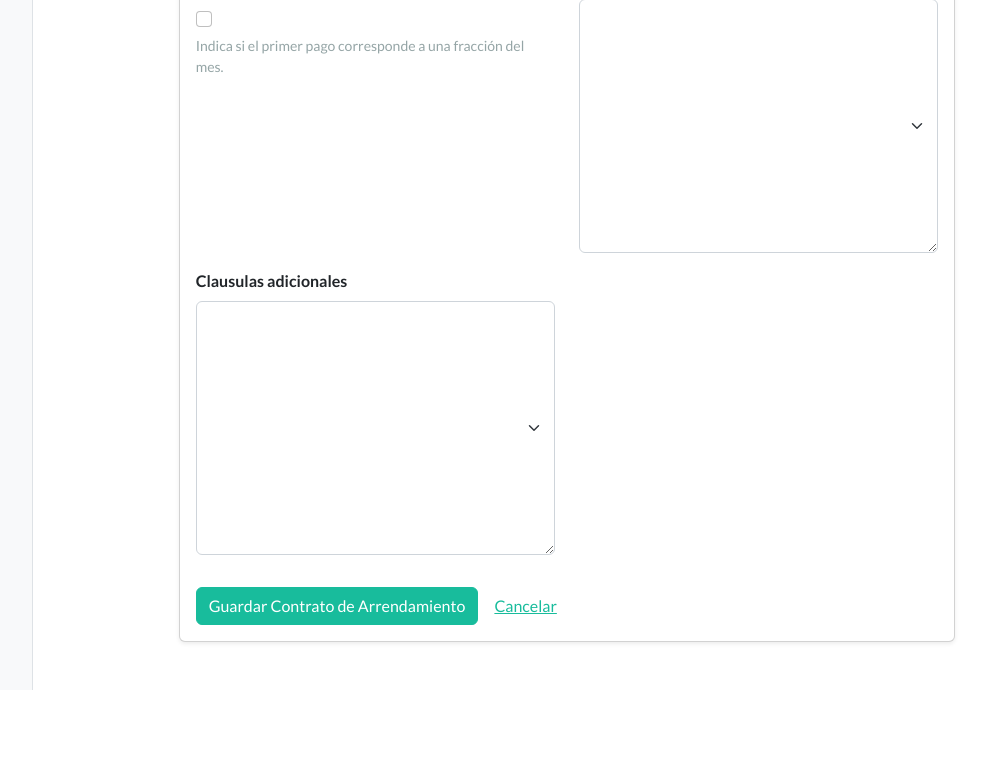
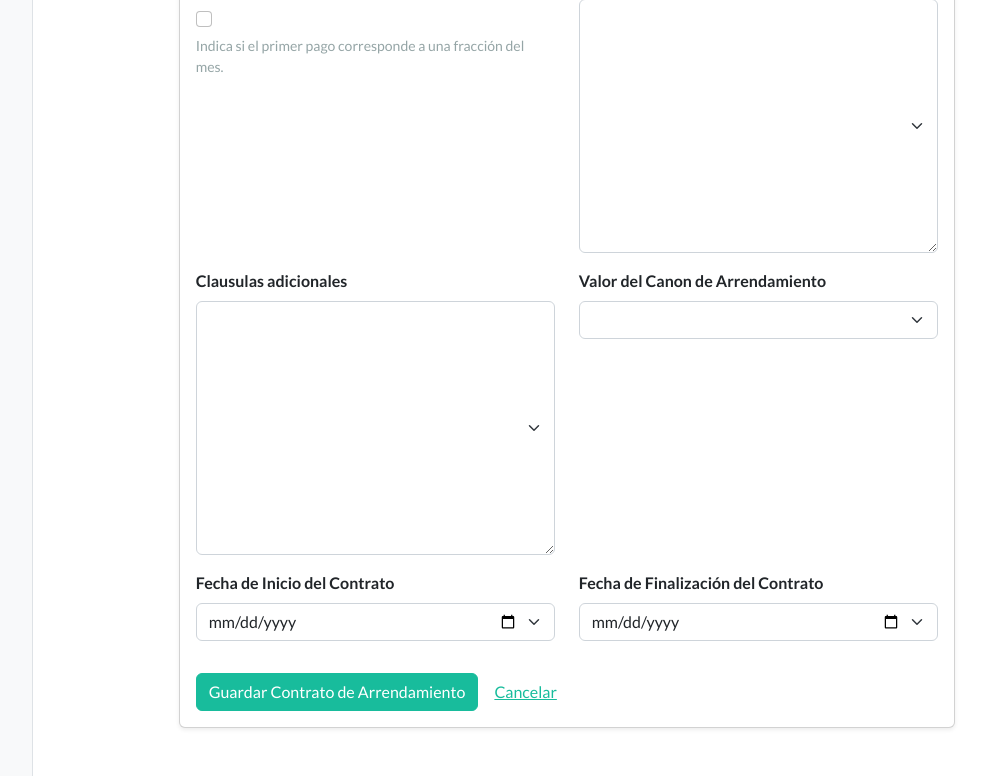
Before and after one commit to hernanagudelodev/saas-inmobiliario, a Django app: page /arriendos/contratos/arrendamiento/crear/1/ in a window 1280 px wide. Shown: the part 683-1459 px from the top of the page, without its empty margins (180-1166 px from the left). Before the commit the page ends 1373 px from the top, so only its background shows below. Run offline with Django 5.2, Linux system fonts and the light colour scheme; a user stored in the database is signed in; tables that the repository leaves empty hold one stand-in row (values such as "Sample post"); some libraries are stand-ins or nearby versions.

Commit message:
actualizacion al 20250907

```diff
--- a/core_inmobiliario/templates/core_inmobiliario/propiedades/detalle_propiedad_completo.html
+++ b/core_inmobiliario/templates/core_inmobiliario/propiedades/detalle_propiedad_completo.html
@@ -112,6 +112,11 @@
             </ul>
 
             {% if contrato_mandato.estado == 'BORRADOR' %}
+              <div class="mt-3">
+                <a href="{% url 'gestion_arriendos:eliminar_proceso_borrador' propiedad.id %}" class="btn btn-sm btn-outline-danger">
+                    <i class="bi bi-trash"></i> Eliminar Proceso en Borrador
+                </a>
+              </div>
               <button class="btn btn-sm btn-success disabled">Enviar a Firmas (Próximamente)</button>
             {% elif contrato_mandato.estado == 'EN_FIRMAS' %}
               {% endif %}
--- a/gestion_arriendos/forms.py
+++ b/gestion_arriendos/forms.py
@@ -89,6 +89,24 @@
         widget=forms.Select(attrs={'class': 'form-select'})
     )
 
+    # --- CAMPOS ADICIONALES PARA EL CONTRATO DE ARRENDAMIENTO, VIENEN DEL MODELO VIGENCIA.
+    # --- PERMITEN CREAR LA PRIMERA VIGENCIA DEL CONTRATO DE ARRENDAMIENTO EN UN SOLO FORM ---
+
+    valor_canon = forms.DecimalField(
+        label="Valor del Canon de Arrendamiento",
+        max_digits=12,
+        decimal_places=2,
+        widget=forms.NumberInput(attrs={'class': 'form-control'})
+    )
+    fecha_inicio = forms.DateField(
+        label="Fecha de Inicio del Contrato",
+        widget=forms.DateInput(attrs={'type': 'date', 'class': 'form-control'})
+    )
+    fecha_fin = forms.DateField(
+        label="Fecha de Finalización del Contrato",
+        widget=forms.DateInput(attrs={'type': 'date', 'class': 'form-control'})
+    )
+
     class Meta:
         model = ContratoArrendamiento
         # Añadimos 'codeudores' a la lista de campos
@@ -131,7 +149,7 @@
             ).values_list('cliente_id', flat=True)
             self.fields['arrendatario'].queryset = Cliente.objects.filter(pk__in=arrendatarios_pks)
 
-            # --- NUEVA LÓGICA PARA FILTRAR CODEUDORES ---
+            # --- LÓGICA PARA FILTRAR CODEUDORES ---
             codeudores_pks = PropiedadCliente.objects.filter(
                 propiedad=propiedad, relacion='CO' # 'CO' es el código para 'Codeudor'
             ).values_list('cliente_id', flat=True)
--- a/gestion_arriendos/templates/gestion_arriendos/crear_contrato_arrendamiento.html
+++ b/gestion_arriendos/templates/gestion_arriendos/crear_contrato_arrendamiento.html
@@ -1,13 +1,17 @@
 {% extends "base.html" %}
 {% load widget_tweaks %}
 
-{% block title %}Nuevo Contrato de Arrendamiento{% endblock %}
+{% block title %}
+  {% if modo_edicion %}Editar{% else %}Nuevo{% endif %} Contrato de Arrendamiento
+{% endblock %}
 
 {% block content %}
 <div class="container" style="max-width: 800px;">
   <div class="card shadow-sm mt-4">
     <div class="card-header bg-primary text-white">
-      <h4 class="mb-0"><i class="bi bi-file-earmark-plus"></i> Nuevo Contrato de Arrendamiento</h4>
+      <h4 class="mb-0"><i class="bi bi-file-earmark-plus"></i>
+        {% if modo_edicion %}Editar{% else %}Nuevo{% endif %} Contrato de Arrendamiento
+      </h4>
       <p class="mb-0 small">Para la propiedad: {{ propiedad.direccion }}</p>
     </div>
     <div class="card-body">
@@ -38,7 +42,7 @@
         </div>
 
         <button type="submit" class="btn btn-success mt-3">
-          Guardar Contrato de Arrendamiento
+          {% if modo_edicion %}Guardar Cambios{% else %}Guardar Contrato de Arrendamiento{% endif %}
         </button>
         <a href="{% url 'core_inmobiliario:detalle_propiedad' propiedad.id %}" class="btn btn-link mt-3">Cancelar</a>
       </form>
--- a/gestion_arriendos/urls.py
+++ b/gestion_arriendos/urls.py
@@ -13,10 +13,13 @@
     path('contratos/mandato/<int:contrato_id>/finalizar/', views.finalizar_contrato_mandato, name='finalizar_contrato_mandato'),
     path('contratos/mandato/<int:contrato_id>/descargar-borrador/', views.descargar_borrador_contrato_mandato, name='descargar_borrador_contrato_mandato'),
     path('contratos/mandato/<int:pk>/editar/', views.editar_contrato_mandato, name='editar_contrato_mandato'),
+    path('contratos/mandato/<int:pk>/eliminar/', views.eliminar_contrato_mandato, name='eliminar_contrato_mandato'),
 
     path('contratos/arrendamiento/crear/<int:mandato_id>/', views.crear_contrato_arrendamiento, name='crear_contrato_arrendamiento'),
     path('contratos/arrendamiento/<int:pk>/', views.DetalleContratoArrendamiento.as_view(), name='detalle_contrato_arrendamiento'),
     path('contratos/arrendamiento/<int:contrato_id>/descargar-borrador/', views.descargar_borrador_contrato_arrendamiento, name='descargar_borrador_contrato_arrendamiento'),
+    path('contratos/arrendamiento/<int:pk>/editar/', views.editar_contrato_arrendamiento, name='editar_contrato_arrendamiento'),
+    path('ciclo/<int:propiedad_id>/eliminar-borrador/', views.eliminar_proceso_borrador, name='eliminar_proceso_borrador'),
 
     path('plantillas/', views.ListaPlantillas.as_view(), name='lista_plantillas'),
     path('plantillas/crear/', views.CrearPlantilla.as_view(), name='crear_plantilla'),
--- a/gestion_arriendos/views.py
+++ b/gestion_arriendos/views.py
@@ -5,7 +5,7 @@
 from django.contrib.auth.mixins import LoginRequiredMixin
 from core_inmobiliario.models import Propiedad
 from inventarioapp.models import FormularioCaptacion
-from .models import ContratoMandato, PlantillaContrato, ContratoArrendamiento
+from .models import ContratoMandato, PlantillaContrato, ContratoArrendamiento, VigenciaContrato
 from usuarios.mixins import TenantRequiredMixin
 from .forms import ContratoMandatoForm, PlantillaContratoForm,ContratoArrendamientoForm
 from django.contrib import messages
@@ -212,9 +212,68 @@
     # Reutilizamos la plantilla de creación
     return render(request, 'gestion_arriendos/crear_contrato_mandato.html', context)
 
-'''----------------------------------------------------
-    Vistas para Contrato de Arrendamiento
-------------------------------------------------------'''
+# --- VISTA DE ELIMINACIÓN PARA CONTRATO DE MANDATO ---
+
+@login_required
+def eliminar_contrato_mandato(request, pk):
+    """
+    Muestra una confirmación y elimina un Contrato de Mandato en estado Borrador.
+    """
+    mandato = get_object_or_404(ContratoMandato, pk=pk, inmobiliaria=request.user.profile.inmobiliaria)
+    propiedad_id = mandato.propiedad.id
+
+    # Validación: Solo se puede eliminar si está en estado Borrador
+    if mandato.estado != 'BORRADOR':
+        messages.error(request, "Este contrato no se puede eliminar porque ya no es un borrador.")
+        return redirect('gestion_arriendos:detalle_contrato_mandato', pk=mandato.pk)
+
+    if request.method == 'POST':
+        mandato.delete()
+        messages.success(request, "El borrador del contrato ha sido eliminado exitosamente.")
+        # Redirigimos al panel de control de la propiedad
+        return redirect('core_inmobiliario:detalle_propiedad', id=propiedad_id)
+
+    context = {
+        'contrato': mandato
+    }
+    return render(request, 'gestion_arriendos/confirmar_eliminar_contrato.html', context)
+
+#--- Vista para eliminar todo el proceso en borrador (mandato + arrendamiento) ---
+
+@login_required
+def eliminar_proceso_borrador(request, propiedad_id):
+    """
+    Muestra una confirmación y elimina todos los contratos en estado 'Borrador'
+    asociados a una propiedad.
+    """
+    propiedad = get_object_or_404(Propiedad, id=propiedad_id, inmobiliaria=request.user.profile.inmobiliaria)
+
+    # Buscamos los contratos en borrador para mostrarlos en la confirmación
+    mandato_borrador = ContratoMandato.objects.filter(propiedad=propiedad, estado='BORRADOR').first()
+    arrendamiento_borrador = ContratoArrendamiento.objects.filter(propiedad=propiedad, estado='BORRADOR').first()
+
+    # Si no hay nada que borrar, redirigimos con un mensaje.
+    if not mandato_borrador and not arrendamiento_borrador:
+        messages.warning(request, "No hay ningún proceso en borrador para eliminar.")
+        return redirect('core_inmobiliario:detalle_propiedad', id=propiedad.id)
+
+    if request.method == 'POST':
+        if mandato_borrador:
+            mandato_borrador.delete()
+        if arrendamiento_borrador:
+            arrendamiento_borrador.delete()
+
+        messages.success(request, "El proceso de arrendamiento en borrador ha sido eliminado exitosamente.")
+        return redirect('core_inmobiliario:detalle_propiedad', id=propiedad.id)
+
+    context = {
+        'propiedad': propiedad,
+        'mandato': mandato_borrador,
+        'arrendamiento': arrendamiento_borrador,
+    }
+    return render(request, 'gestion_arriendos/confirmar_eliminar_proceso.html', context)
+
+# --- Vistas para Contrato de Arrendamiento ---
 
 
 @login_required
@@ -245,6 +304,16 @@
             # MUY IMPORTANTE: Guardamos las relaciones "Muchos a Muchos" (codeudores)
             form.save_m2m()
 
+            # --- NUEVA LÓGICA PARA CREAR LA PRIMERA VIGENCIA ---
+            VigenciaContrato.objects.create(
+                contrato_arrendamiento=arrendamiento,
+                tipo='INICIAL',
+                fecha_inicio=form.cleaned_data['fecha_inicio'],
+                fecha_fin=form.cleaned_data['fecha_fin'],
+                valor_canon=form.cleaned_data['valor_canon']
+            )
+            # ----------------------------------------------------
+
             messages.success(request, "Contrato de Arrendamiento creado exitosamente en estado Borrador.")
             # Redirigimos de vuelta al panel de control de la propiedad
             return redirect('core_inmobiliario:detalle_propiedad', id=propiedad.id)
@@ -260,7 +329,57 @@
     }
     return render(request, 'gestion_arriendos/crear_contrato_arrendamiento.html', context)
 
-# --- NUEVA VISTA DE DETALLE PARA CONTRATO DE ARRENDAMIENTO ---
+# --- VISTA DE EDICIÓN PARA CONTRATO DE ARRENDAMIENTO ---
+
+@login_required
+def editar_contrato_arrendamiento(request, pk):
+    """
+    Permite editar un Contrato de Arrendamiento y su primera vigencia
+    mientras está en estado Borrador.
+    """
+    arrendamiento = get_object_or_404(ContratoArrendamiento, pk=pk, inmobiliaria=request.user.profile.inmobiliaria)
+    primera_vigencia = arrendamiento.vigencias.first()
+
+    # Validación: Solo se puede editar si está en estado Borrador
+    if arrendamiento.estado != 'BORRADOR':
+        messages.error(request, "Este contrato no se puede editar porque ya no está en estado 'Borrador'.")
+        return redirect('gestion_arriendos:detalle_contrato_arrendamiento', pk=arrendamiento.pk)
+
+    if request.method == 'POST':
+        form = ContratoArrendamientoForm(request.POST, instance=arrendamiento, inmobiliaria=arrendamiento.inmobiliaria, propiedad=arrendamiento.propiedad)
+        if form.is_valid():
+            # Guardamos los cambios del contrato y sus codeudores
+            form.save()
+
+            # Actualizamos los datos de la primera vigencia
+            if primera_vigencia:
+                primera_vigencia.valor_canon = form.cleaned_data['valor_canon']
+                primera_vigencia.fecha_inicio = form.cleaned_data['fecha_inicio']
+                primera_vigencia.fecha_fin = form.cleaned_data['fecha_fin']
+                primera_vigencia.save()
+
+            messages.success(request, "El Contrato de Arrendamiento ha sido actualizado exitosamente.")
+            return redirect('gestion_arriendos:detalle_contrato_arrendamiento', pk=arrendamiento.pk)
+    else:
+        # Pre-poblamos el formulario con los datos de la vigencia
+        initial_data = {
+            'valor_canon': primera_vigencia.valor_canon if primera_vigencia else None,
+            'fecha_inicio': primera_vigencia.fecha_inicio if primera_vigencia else None,
+            'fecha_fin': primera_vigencia.fecha_fin if primera_vigencia else None,
+        }
+        form = ContratoArrendamientoForm(instance=arrendamiento, initial=initial_data, inmobiliaria=arrendamiento.inmobiliaria, propiedad=arrendamiento.propiedad)
+
+    context = {
+        'form': form,
+        'propiedad': arrendamiento.propiedad,
+        'modo_edicion': True,
+        'section': 'arriendos'
+    }
+    # Reutilizamos la plantilla de creación
+    return render(request, 'gestion_arriendos/crear_contrato_arrendamiento.html', context)
+
+# --- VISTA DE DETALLE PARA CONTRATO DE ARRENDAMIENTO ---
+
 class DetalleContratoArrendamiento(LoginRequiredMixin, TenantRequiredMixin, DetailView):
     model = ContratoArrendamiento
     template_name = 'gestion_arriendos/detalle_contrato_arrendamiento.html'
@@ -271,7 +390,7 @@
         context['section'] = 'arriendos'
         return context
 
-# --- NUEVA VISTA DE DESCARGA PARA BORRADOR DE ARRENDAMIENTO ---
+# --- VISTA DE DESCARGA PARA BORRADOR DE ARRENDAMIENTO ---
 @xframe_options_sameorigin
 @login_required
 def descargar_borrador_contrato_arrendamiento(request, contrato_id):
@@ -311,7 +430,7 @@
 
     return response
 
-''' Plantillas contratos '''
+# --- Plantillas contratos ---
 
 class ListaPlantillas(LoginRequiredMixin, TenantRequiredMixin, ListView):
     model = PlantillaContrato
@@ -324,7 +443,7 @@
         return context
 
 
-# Crear plantilla de contrato.
+# --- Crear plantilla de contrato.
 class CrearPlantilla(LoginRequiredMixin, TenantRequiredMixin, CreateView):
     model = PlantillaContrato
     form_class = PlantillaContratoForm
```
Also changed, not shown: gestion_arriendos/templates/gestion_arriendos/confirmar_eliminar_contrato.html (added, +28 -0 lines), gestion_arriendos/templates/gestion_arriendos/confirmar_eliminar_proceso.html (added, +32 -0 lines), gestion_arriendos/templates/gestion_arriendos/detalle_contrato_arrendamiento.html (+6 -3 lines).
